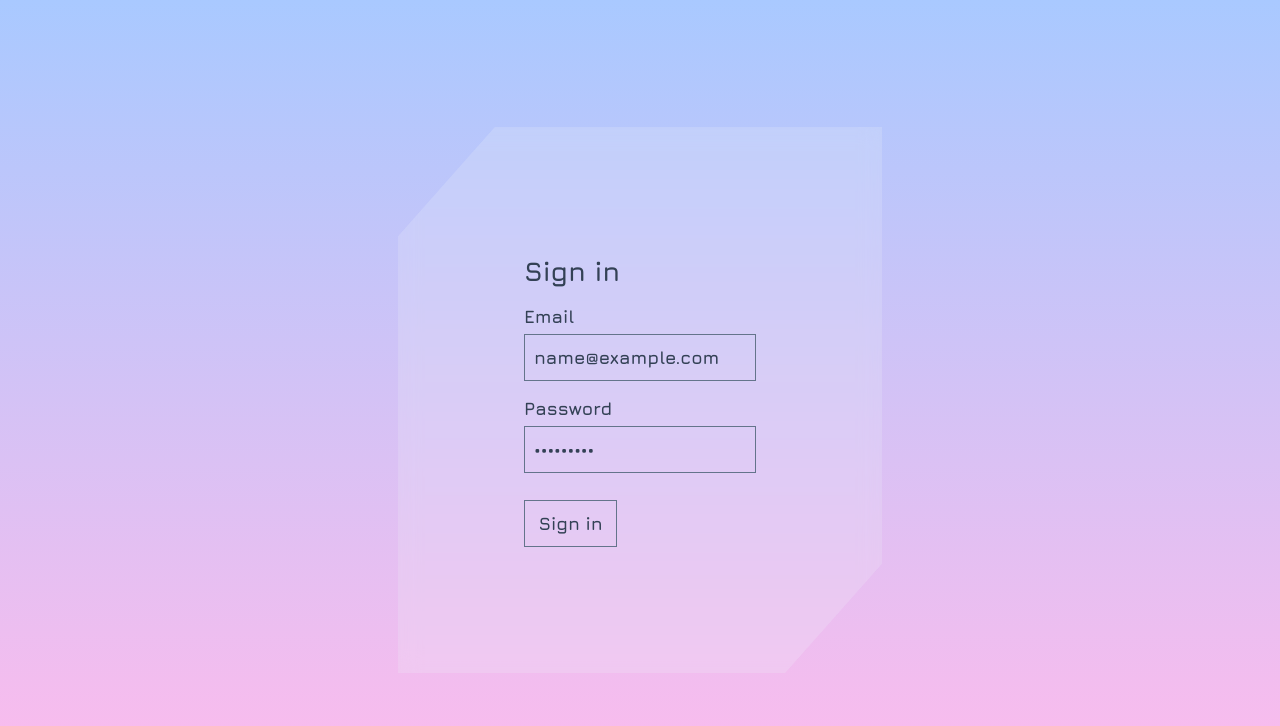
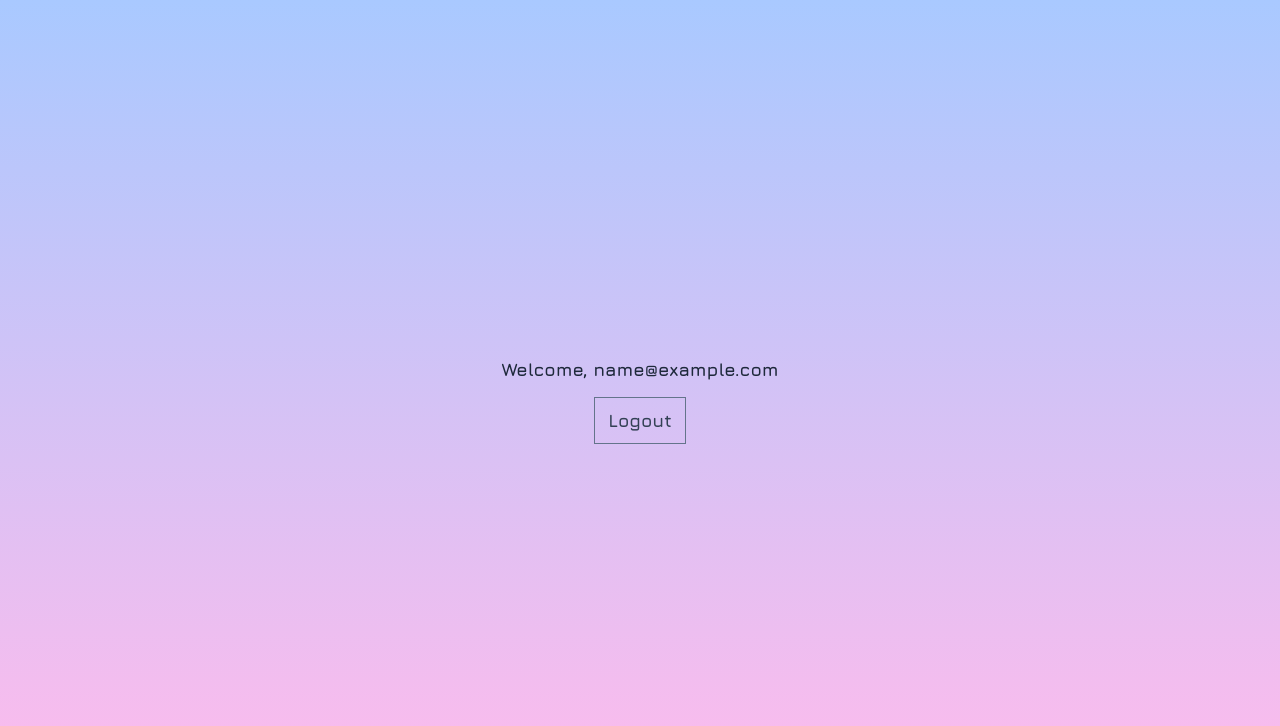
Before and after one commit to tatarianBarbarian/fancy-auth, a React (Vite) app: page / in a window 1280 px wide. Both pictures are taken after typing "name@example.com", "Sample123" into the empty fields and a click on the button "Sign in". Shown: the top 726 px of the page. Built offline with nearby package versions, Linux system fonts and the light colour scheme.

Commit message:
Enhance views and post-login screen

```diff
--- a/index.html
+++ b/index.html
@@ -55,7 +55,7 @@
     />
     <title>Fancy auth</title>
   </head>
-  <body>
+  <body class="text-slate-800 font-primary">
     <div id="root"></div>
     <script
       type="module"
--- a/src/App.jsx
+++ b/src/App.jsx
@@ -1,13 +1,14 @@
 import clsx from 'clsx'
 import { Form, Formik, useField } from 'formik'
 import PropTypes from 'prop-types'
+import { useState } from 'react'
 import * as Yup from 'yup'
 
 /**
  * #TODO:
- * @param {import('react').InputHTMLAttributes} props Text input props
+ * @param {import('react').InputHTMLAttributes & {label: String}} props Text input props
  */
-function TextInput({ label, id, required = false, ...props }) {
+function TextInput({ label, id, required = false, className = '', ...props }) {
   const [field, meta] = useField(props)
   const labelClasses = clsx('block', 'mb-1')
   const inputClasses = clsx(
@@ -24,7 +25,7 @@ function TextInput({ label, id, required = false, ...props }) {
   )
 
   return (
-    <div>
+    <div className={className}>
       <label
         className={labelClasses}
         htmlFor={id}
@@ -53,6 +54,33 @@ TextInput.propTypes = {
   required: PropTypes.bool,
 }
 
+/**
+ *
+ * @param {React.ButtonHTMLAttributes & {isLoading: Boolean}} props
+ */
+function Button({
+  className = '',
+  children,
+  isLoading = false,
+  type = 'button',
+  ...props
+}) {
+  const buttonClasses = clsx(
+    'px-3 py-2 border-[1px] border-slate-500 text-slate-700 outline-2 outline-violet-600',
+    className
+  )
+
+  return (
+    <button
+      className={buttonClasses}
+      type={type}
+      {...props}
+    >
+      {isLoading ? 'Loading...' : children}
+    </button>
+  )
+}
+
 const authValidationSchema = Yup.object({
   email: Yup.string().required().email(),
   password: Yup.string().required(),
@@ -69,54 +97,115 @@ const authFormClasses = clsx(
   'backdrop-blur-[10px]',
   'bg-slate-100/20',
   'backdrop:blur-[10px]',
-  'text-slate-700',
-  'font-primary',
   'clip-parallelogram',
   'font-bold'
 )
 
-function AuthForm() {
+async function authMocked({ email }) {
+  return new Promise((res, rej) => {
+    setTimeout(() => {
+      res({
+        user: {
+          username: email,
+        },
+      })
+    }, Math.random() * 1500)
+  })
+}
+
+/**
+ * Authentication form
+ *
+ * @param {Object} props Component props
+ * @param {Function} props.onLogin Login handler
+ */
+function AuthForm({ onLogin }) {
   return (
     <div className={authFormClasses}>
       <Formik
         initialValues={authInitialValues}
         validationSchema={authValidationSchema}
+        onSubmit={(values, actions) => {
+          authMocked(values)
+            .then((auth) => {
+              actions.setSubmitting(false)
+              onLogin(auth)
+            })
+            .catch((error) => {
+              actions.setSubmitting(false)
+              console.error(error)
+            })
+        }}
       >
+        {(formikRenderProps) => (
           <Form>
             <h1 className="text-2xl mb-3">Sign in</h1>
-          <div className="mb-3">
             <TextInput
               label="Email"
               type="email"
               name="email"
               placeholder="hello@example.com"
+              className="mb-3"
+              id="email"
               required
             />
-          </div>
-          <div className="mb-6">
             <TextInput
               label="Password"
               type="password"
               name="password"
               placeholder="********"
+              className="mb-6"
+              id="password"
             />
-          </div>
-          <button
+            <Button
               type="submit"
-            className="px-3 py-2 border-[1px] border-slate-500 text-slate-700 outline-2 outline-violet-600"
+              isLoading={formikRenderProps.isSubmitting}
             >
               Sign in
-          </button>
+            </Button>
           </Form>
+        )}
       </Formik>
     </div>
   )
 }
 
+AuthForm.propTypes = {
+  onLogin: PropTypes.func.isRequired,
+}
+
 export default function App() {
+  const [state, setState] = useState('auth')
+  const [user, setUser] = useState(null)
+
+  if (state === 'auth') {
     return (
-    <div className="min-h-screen grid place-items-center gap-[1ch] relative">
-      <AuthForm />
+      <div className="min-h-screen grid place-items-center gap-[1ch]">
+        <AuthForm
+          onLogin={(auth) => {
+            setUser(auth.user)
+            setState('session')
+          }}
+        />
       </div>
     )
   }
+
+  if (state === 'session') {
+    return (
+      <div className="min-h-screen grid place-items-center gap-[1ch] text-center">
+        <div>
+          <p className="mb-3">Welcome, {user.username}</p>
+          <Button
+            onClick={() => {
+              setUser(null)
+              setState('auth')
+            }}
+          >
+            Logout
+          </Button>
+        </div>
+      </div>
+    )
+  }
+}
```
Also changed, not shown: .eslintrc.cjs. Lines whose indentation alone changed are shown as unchanged.
